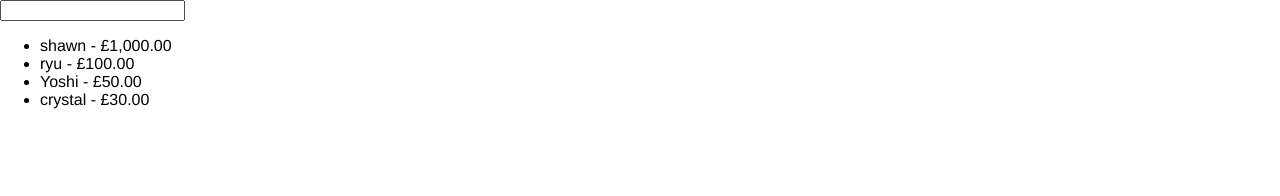
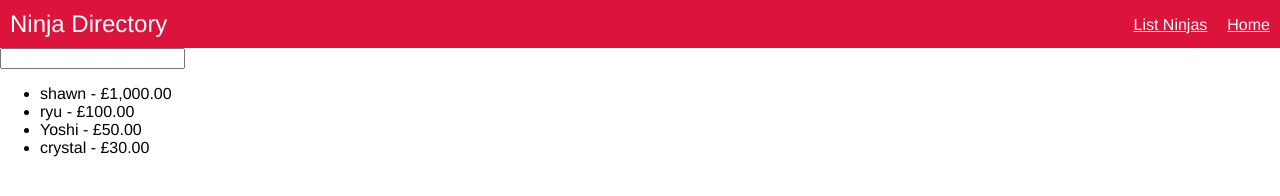
Before and after one commit to DomCS/angular-js, a plain HTML site: page index.html in a window 1280 px wide. Drawn offline with Linux system fonts and the light colour scheme.

Commit message:
created header.html for menu bar. In index.html created header tag and added attribute ng-include to incoorporate header.html

```diff
--- /dev/null
+++ b/header.html
@@ -0,0 +1,7 @@
+<div id="menu-bar">
+  <h1>Ninja Directory</h1>
+  <ul>
+    <li><a href="">Home</a></li>
+    <li><a href="">List Ninjas</a></li>
+  </ul>
+</div>
--- a/index.html
+++ b/index.html
@@ -9,6 +9,7 @@
     <script src="app\app.js"></script>
   </head>
   <body>
+    <header ng-include="'header.html'"></header>
     <div ng-controller="NinjaController">
       <input type="text" ng-model="search" />
       <ul>
```
